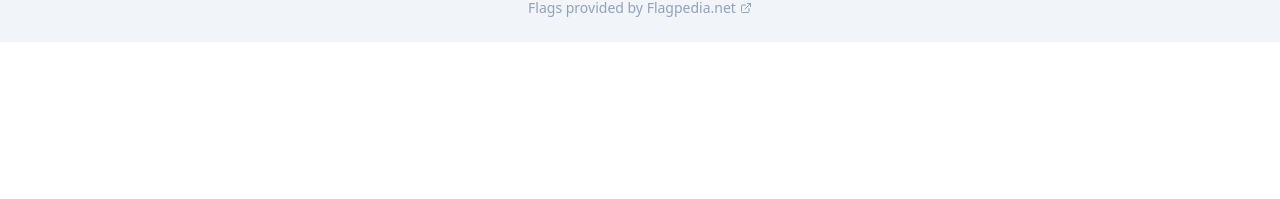
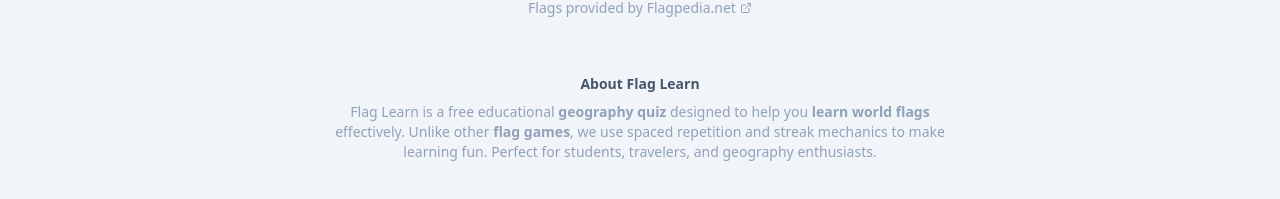
Before and after one commit to zadzora/flag-learn, a React (Vite) app: page / in a window 1280 px wide. Shown: the part 909-1108 px from the top of the page. Before the commit the page ends 951 px from the top, so only its background shows below. Built offline with nearby package versions, Linux system fonts and the light colour scheme.

Commit message:
footer text for better google search

```diff
--- a/src/App.tsx
+++ b/src/App.tsx
@@ -676,6 +676,15 @@
                 >
                     Flags provided by Flagpedia.net <ExternalLink size={12} />
                 </a>
+
+                <section className="max-w-2xl mx-auto mt-12 text-center text-slate-400 text-sm px-4 pb-8">
+                    <h2 className="font-bold text-slate-600 dark:text-slate-300 mb-2">About Flag Learn</h2>
+                    <p>
+                        Flag Learn is a free educational <strong>geography quiz</strong> designed to help you <strong>learn world flags</strong> effectively. Unlike other <strong>flag games</strong>,
+                        we use spaced repetition and streak mechanics to make learning fun.
+                        Perfect for students, travelers, and geography enthusiasts.
+                    </p>
+                </section>
             </footer>
 
             {/* --- GALLERY MODAL --- */}
```
